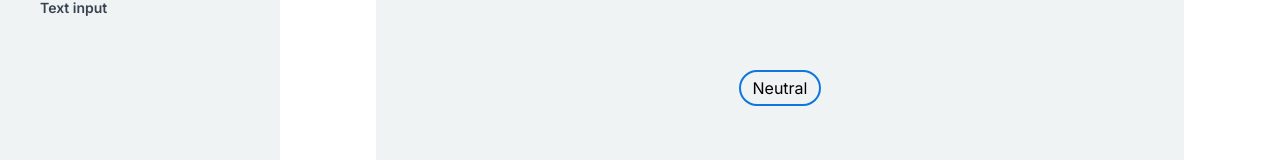
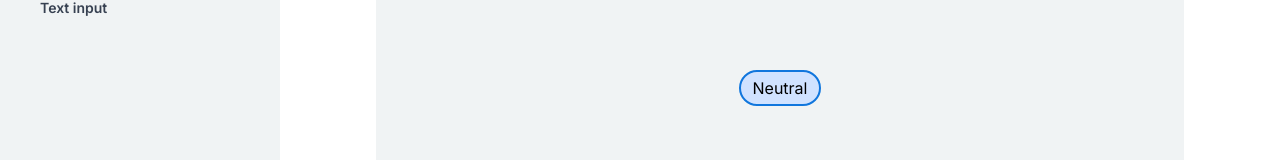
Before and after one commit to totisama/design-system, a Next.js app: page /components/badge in a window 1280 px wide. Shown: the part 640-800 px from the top of the page. Built offline with nearby package versions, Linux system fonts and the light colour scheme.

Commit message:
Add new bg color

```diff
--- a/src/app/globals.css
+++ b/src/app/globals.css
@@ -38,6 +38,7 @@
     --white_90: #e7e7e7;
     --blue_05: #a4ccf4;
     --black_50: #101419;
+    --blue_30: #d0e2ff;
   }
 }
 
--- a/src/components/badge/badge.tsx
+++ b/src/components/badge/badge.tsx
@@ -14,7 +14,7 @@ const variantStyles: {
   }
 } = {
   neutral: {
-    backgroundColor: 'background-hover',
+    backgroundColor: 'tag-background-blue',
     borderColor: 'border-interactive',
   },
   success: {
--- a/src/components/box/box-styles.ts
+++ b/src/components/box/box-styles.ts
@@ -21,6 +21,7 @@ export const backgroundStyles: { [key in BackgroundColors]: string } = {
   'tag-background-yellow': 'bg-notification-warning-background',
   'tag-background-red': 'bg-tag-background-red',
   'tag-background-green': 'bg-notification-success-background',
+  'tag-background-blue': 'bg-tag-background-blue',
 }
 
 export const borderColorsStyles: { [key in BorderColors]: string } = {
--- a/src/components/box/box-tokens.ts
+++ b/src/components/box/box-tokens.ts
@@ -20,6 +20,7 @@ export type BackgroundColors =
   | 'tag-background-yellow'
   | 'tag-background-red'
   | 'tag-background-green'
+  | 'tag-background-blue'
 
 export type TextAlign =
   | 'left'
@@ -35,7 +36,6 @@ export type BorderColors =
   | 'border-interactive'
   | 'border-subtle-00'
   | 'border-subtle-01'
-  | 'border-interactive'
   | 'border-success'
   | 'border-warning'
   | 'border-error'
--- a/tailwind.config.ts
+++ b/tailwind.config.ts
@@ -47,6 +47,7 @@ const config: Config = {
         'notification-error-background': 'var(--red_60)',
         'notification-warning-background': 'var(--yellow_20)',
         'tag-background-red': 'var(--red_20)',
+        'tag-background-blue': 'var(--blue_30)',
       },
       backgroundImage: {
         'gradient-radial': 'radial-gradient(var(--tw-gradient-stops))',
```
